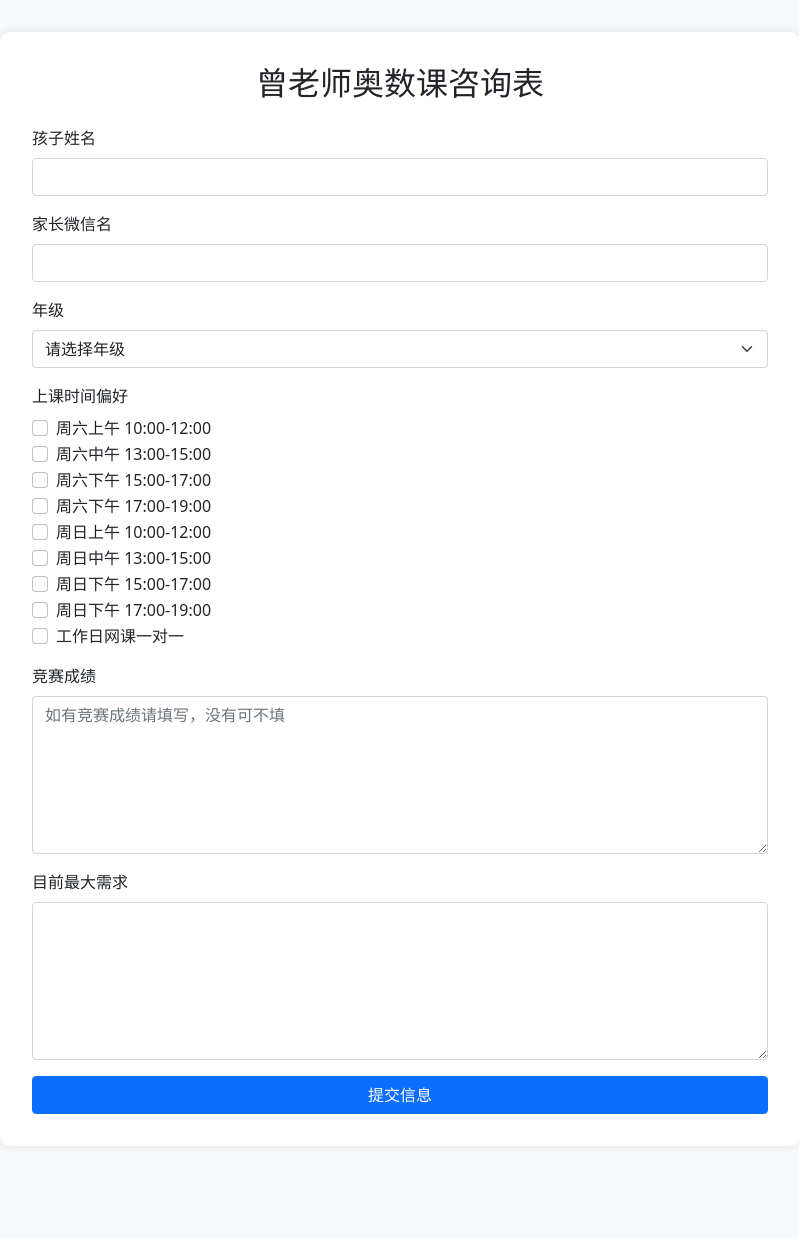
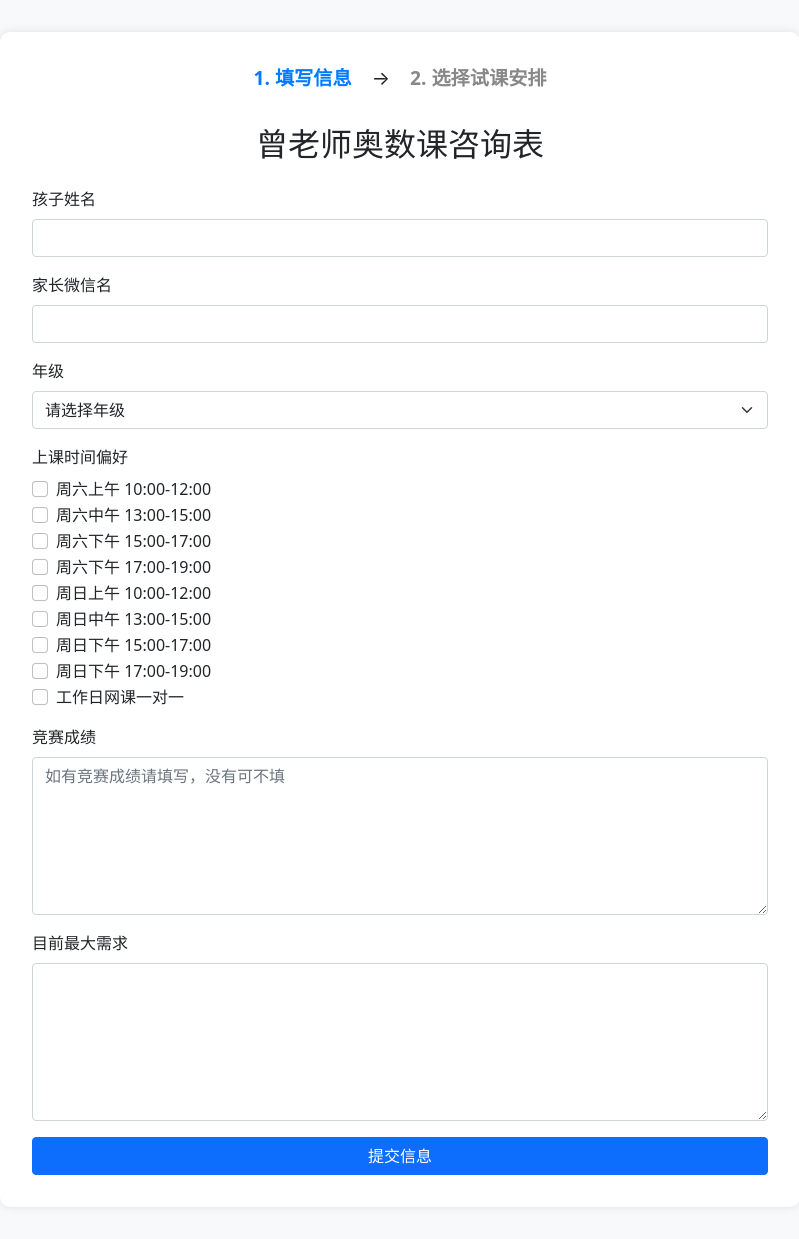
Before and after one commit to SheeepJMS/burningmath-signup, a Flask app: page / in a window 1280 px wide. Shown: the whole page, without its empty margins (240-1039 px from the left). Before the commit the page ends 1114 px from the top, so only its background shows below. Run offline with Flask 2, Linux system fonts and the light colour scheme.

Commit message:
前端咨询页面分步体验优化：步骤条、内容切换、按钮放大、交互更佳

```diff
--- a/templates/index.html
+++ b/templates/index.html
@@ -24,11 +24,40 @@
             border: 1px solid #dee2e6;
             border-radius: 5px;
         }
+        .step-indicator {
+            display: flex;
+            justify-content: center;
+            align-items: center;
+            margin-bottom: 2rem;
+        }
+        .step {
+            font-weight: bold;
+            font-size: 1.2rem;
+            color: #888;
+            padding: 0 10px;
+        }
+        .step.active {
+            color: #007bff;
+        }
+        .step-arrow {
+            margin: 0 10px;
+            font-size: 1.2rem;
+        }
+        .btn-lg {
+            font-size: 1.25rem;
+            padding: 0.75rem 2rem;
+        }
     </style>
 </head>
 <body>
     <div class="container">
         <div class="form-container">
+            <div id="stepIndicator" class="step-indicator">
+                <span id="step1" class="step active">1. 填写信息</span>
+                <span class="step-arrow">→</span>
+                <span id="step2" class="step">2. 选择试课安排</span>
+            </div>
+            <div id="step1Content">
                 <h2 class="text-center mb-4">曾老师奥数课咨询表</h2>
                 <form id="customerForm">
                     <div class="mb-3">
@@ -108,15 +137,16 @@
                     </div>
                     <button type="submit" class="btn btn-primary w-100">提交信息</button>
                 </form>
-
-            <div id="classRecommendation" class="class-recommendation">
+            </div>
+            <div id="step2Content" style="display:none;">
+                <div id="classRecommendation" class="class-recommendation" style="display:block;">
                     <h3>初步推荐班级</h3>
                     <div id="recommendedClassInfo"></div>
                     <div class="mt-3">
                         <h4>试课安排</h4>
                         <div class="mb-3">
-                        <button class="btn btn-success" onclick="scheduleTrial('now')">立即约课</button>
-                        <button class="btn btn-info" onclick="scheduleTrial('later')">未来预定</button>
+                            <button class="btn btn-success btn-lg me-3" onclick="scheduleTrial('now')">立即约课</button>
+                            <button class="btn btn-info btn-lg" onclick="scheduleTrial('later')">未来预定</button>
                         </div>
                         <div id="trialTimeSelection" style="display: none;">
                             <input type="date" class="form-control mb-2" id="trialDate">
@@ -126,7 +156,7 @@
                                 <option value="15-17">下午 15:00-17:00</option>
                                 <option value="17-19">下午 17:00-19:00</option>
                             </select>
-                        <button class="btn btn-primary" onclick="confirmTrialTime()">确认试课时间</button>
+                            <button class="btn btn-primary btn-lg" onclick="confirmTrialTime()">确认试课时间</button>
                         </div>
                         <div id="futureBookingSelection" style="display: none;">
                             <select class="form-select mb-2" id="futureYear">
@@ -153,9 +183,10 @@
                                 <option value="中旬">中旬</option>
                                 <option value="下旬">下旬</option>
                             </select>
-                        <button class="btn btn-primary" onclick="confirmFutureBooking()">确认预定时间</button>
+                            <button class="btn btn-primary btn-lg" onclick="confirmFutureBooking()">确认预定时间</button>
                         </div>
                         <div id="trialArrangedInfo"></div>
+                    </div>
                 </div>
             </div>
         </div>
@@ -169,6 +200,7 @@
         document.getElementById('customerForm').addEventListener('submit', async (e) => {
             e.preventDefault();
             const submitBtn = e.target.querySelector('button[type="submit"]');
+            if (submitBtn.disabled) return; // 防止极端情况下多次触发
             submitBtn.disabled = true; // 禁用按钮，防止重复提交
             const form = e.target;
             const formData = new FormData(form);
@@ -182,10 +214,13 @@
                     body: formData
                 });
                 const data = await response.json();
-
                 if (data.success) {
-                    savedCustomerId = data.customer_id;
-                    document.getElementById('classRecommendation').style.display = 'block';
+                    // 切换到第二步
+                    document.getElementById('step1Content').style.display = 'none';
+                    document.getElementById('step2Content').style.display = 'block';
+                    document.getElementById('step1').classList.remove('active');
+                    document.getElementById('step2').classList.add('active');
+                    // 推荐班级内容填充
                     let html = '';
                     if (data.recommended_classes.length === 0) {
                         html = '<div class="alert alert-warning">暂无适合的班级推荐。</div>';
@@ -210,9 +245,10 @@
                     }
                     document.getElementById('recommendedClassInfo').innerHTML = html;
                     updateTrialTimeSlotOptions();
+                } else {
+                    alert('提交失败：' + data.message);
                 }
             } catch (error) {
-                console.error('Error:', error);
                 alert('提交失败，请稍后重试');
             } finally {
                 submitBtn.disabled = false; // 恢复按钮
```
Lines whose indentation alone changed are shown as unchanged.
